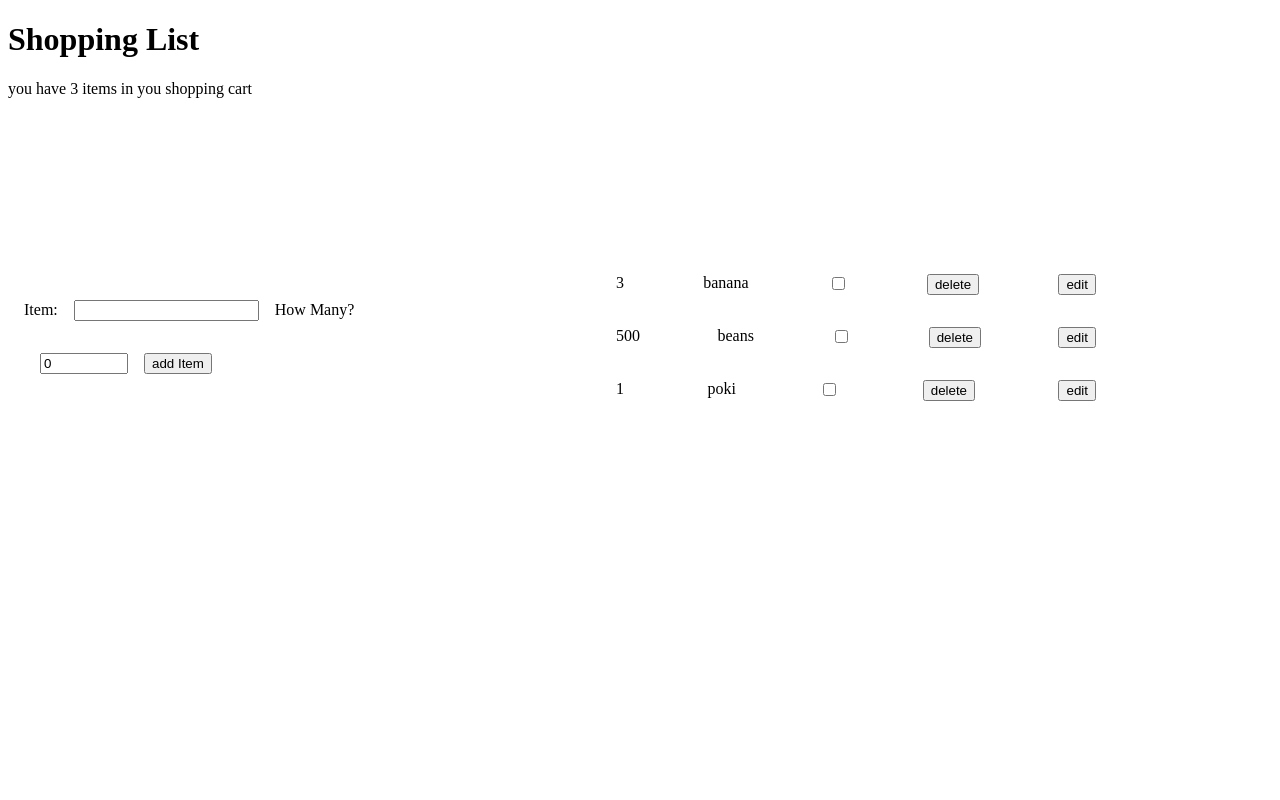
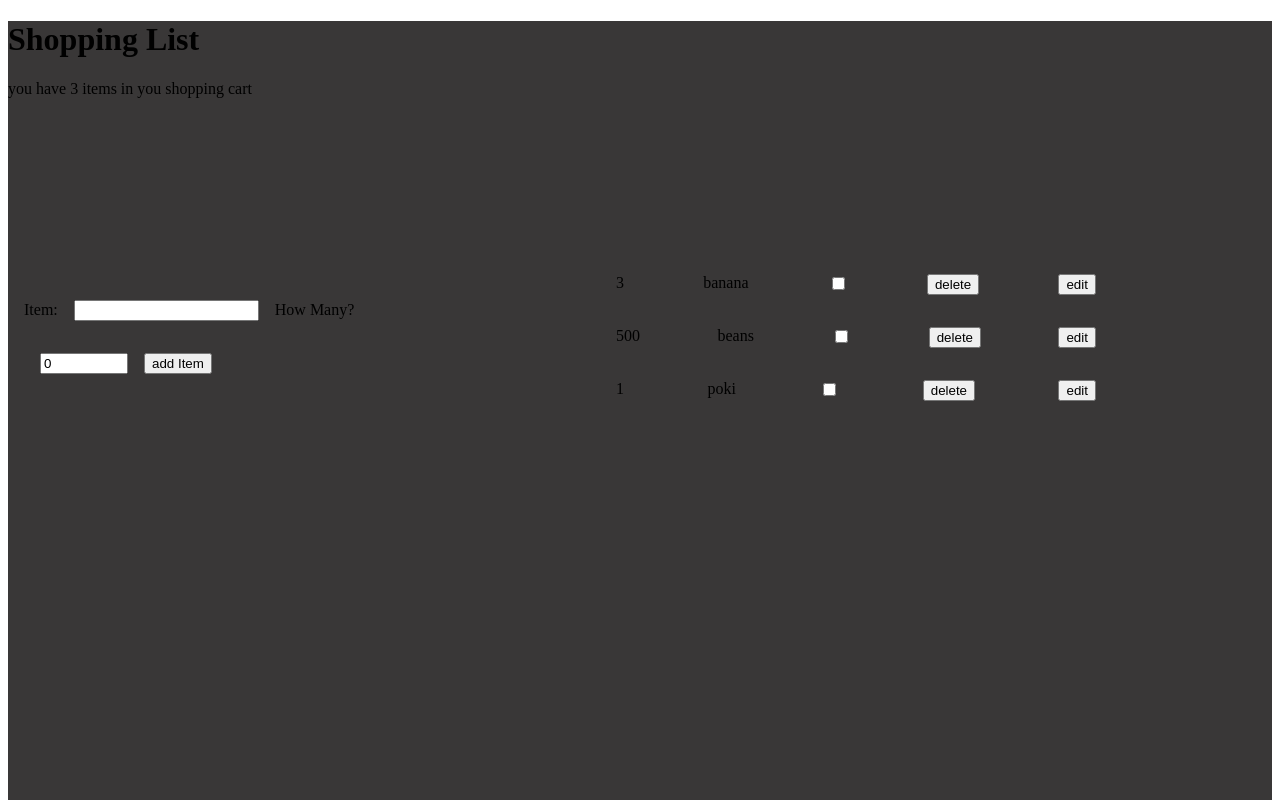
Before and after one commit to kakizaki55/shopping-list-use-reducer, a React app: page / in a window 1280 px wide. Shown: the top 800 px of the page. Built offline with nearby package versions, Linux system fonts and the light colour scheme.

Commit message:
just a bit of css

```diff
--- /dev/null
+++ b/src/App.css
@@ -0,0 +1,4 @@
+.app {
+  background-color: rgb(57, 55, 55);
+  min-height: 200vh;
+}
--- a/src/App.jsx
+++ b/src/App.jsx
@@ -1,8 +1,10 @@
 import ShoppingList from './views/ShoppingList/ShoppingList';
 import Header from './views/Header/Header';
+import style from './App.css';
+
 export default function App() {
   return (
-    <div>
+    <div className={style.app}>
       <Header />
       <ShoppingList />
     </div>
```
